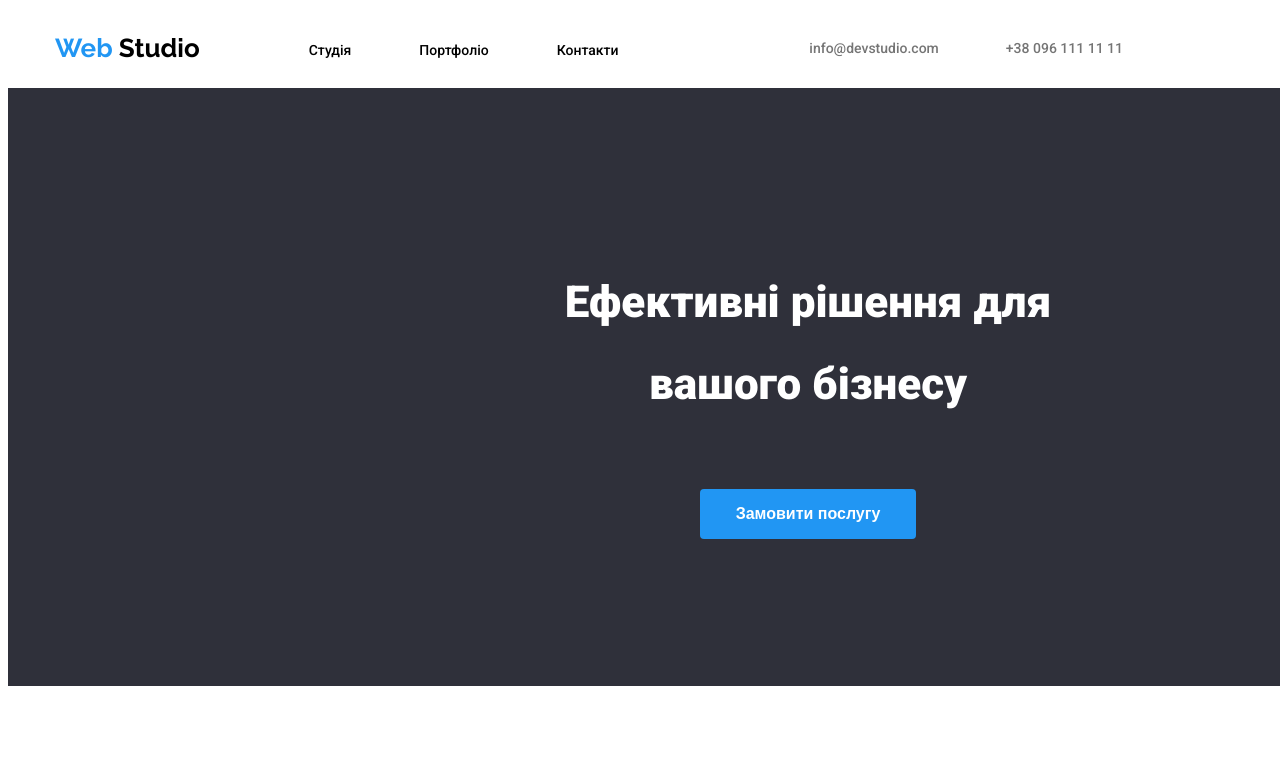
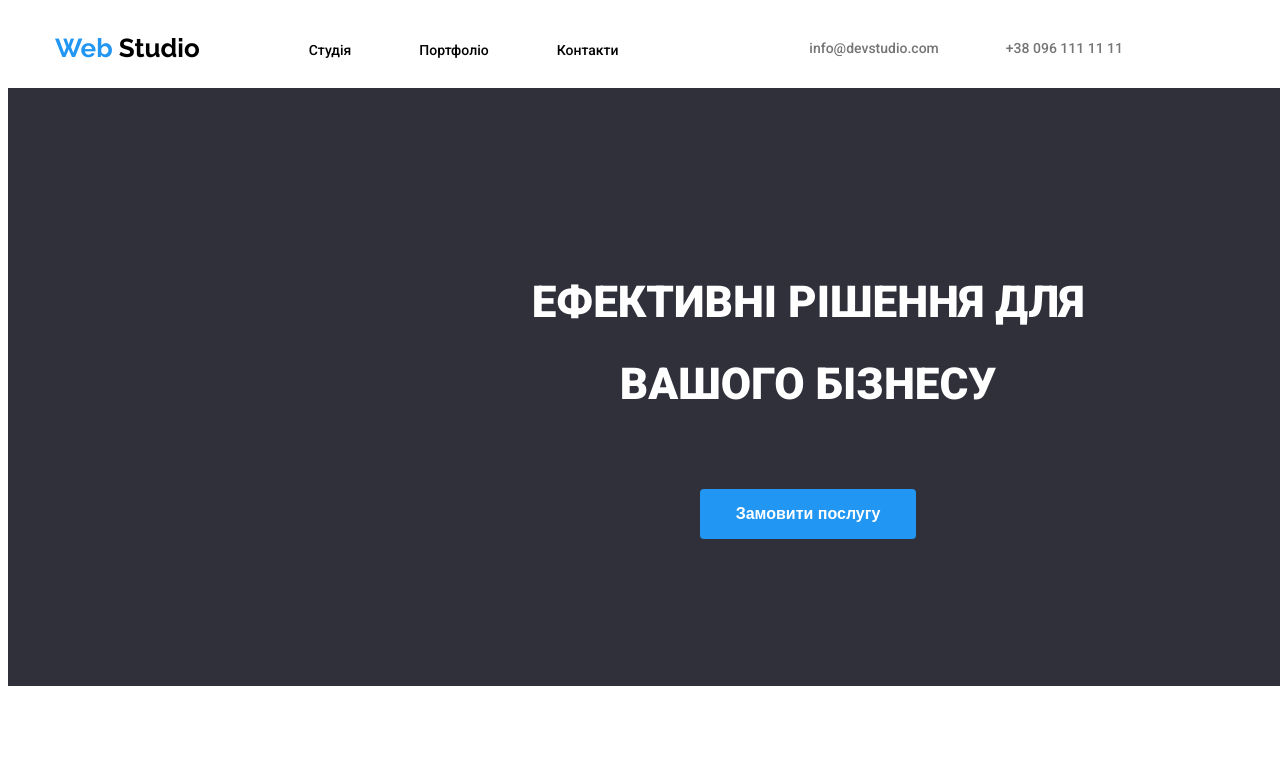
Before and after one commit to KovalcnukArtem/Webstudio-hw-13, a plain HTML site: page index.html in a window 1280 px wide. Shown: the top 777 px of the page. Drawn offline with Linux system fonts and the light colour scheme.

Commit message:
Update index.html

```diff
--- a/index.html
+++ b/index.html
@@ -34,7 +34,7 @@
   <main class="main">
     <section class="hero">
       <div class="container hero-flex">
-        <h2 class="hero-title">Ефективні рішення для<span class="business"> вашого бізнесу</span></h2>
+        <h2 class="hero-title">ЕФЕКТИВНІ РІШЕННЯ ДЛЯ <span class="business">ВАШОГО БІЗНЕСУ</span></h2>
         <button class="hero-button" type="button">Замовити послугу</button>
       </div>
     </section>
```
